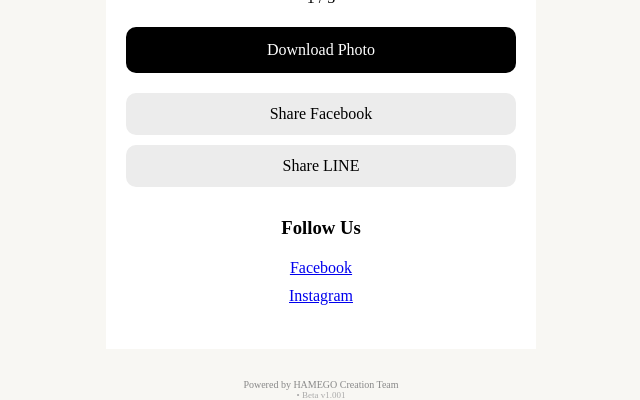
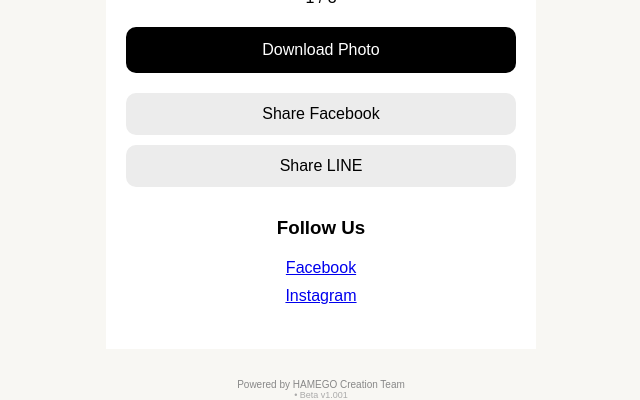
Before and after one commit to ratchupong-hmg/hamego.download, a Flask app: page /p/1 in a window 1280 px wide. Shown: the part 451-851 px from the top of the page, without its empty margins (319-959 px from the left). Run offline with Flask 3, Linux system fonts and the light colour scheme.

Commit message:
Beta V1.1.002
Fix Font

```diff
--- a/templates/landing.html
+++ b/templates/landing.html
@@ -16,7 +16,7 @@
 }
 
 body{
-    font-family:Prompt;
+    font-family:Prompt, Thonburi, sans-serif;
     background:#f8f7f3;
 }
 
```
